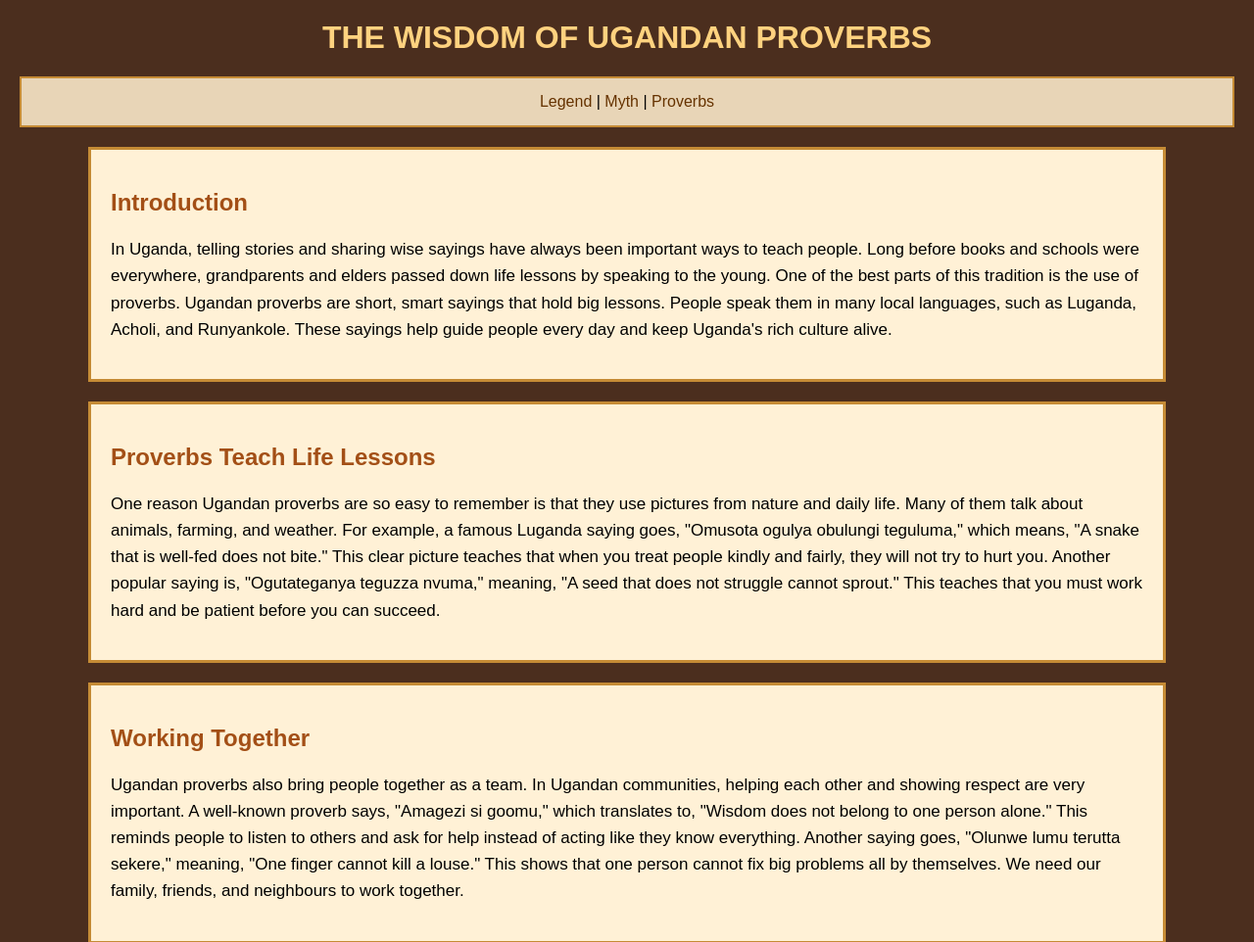
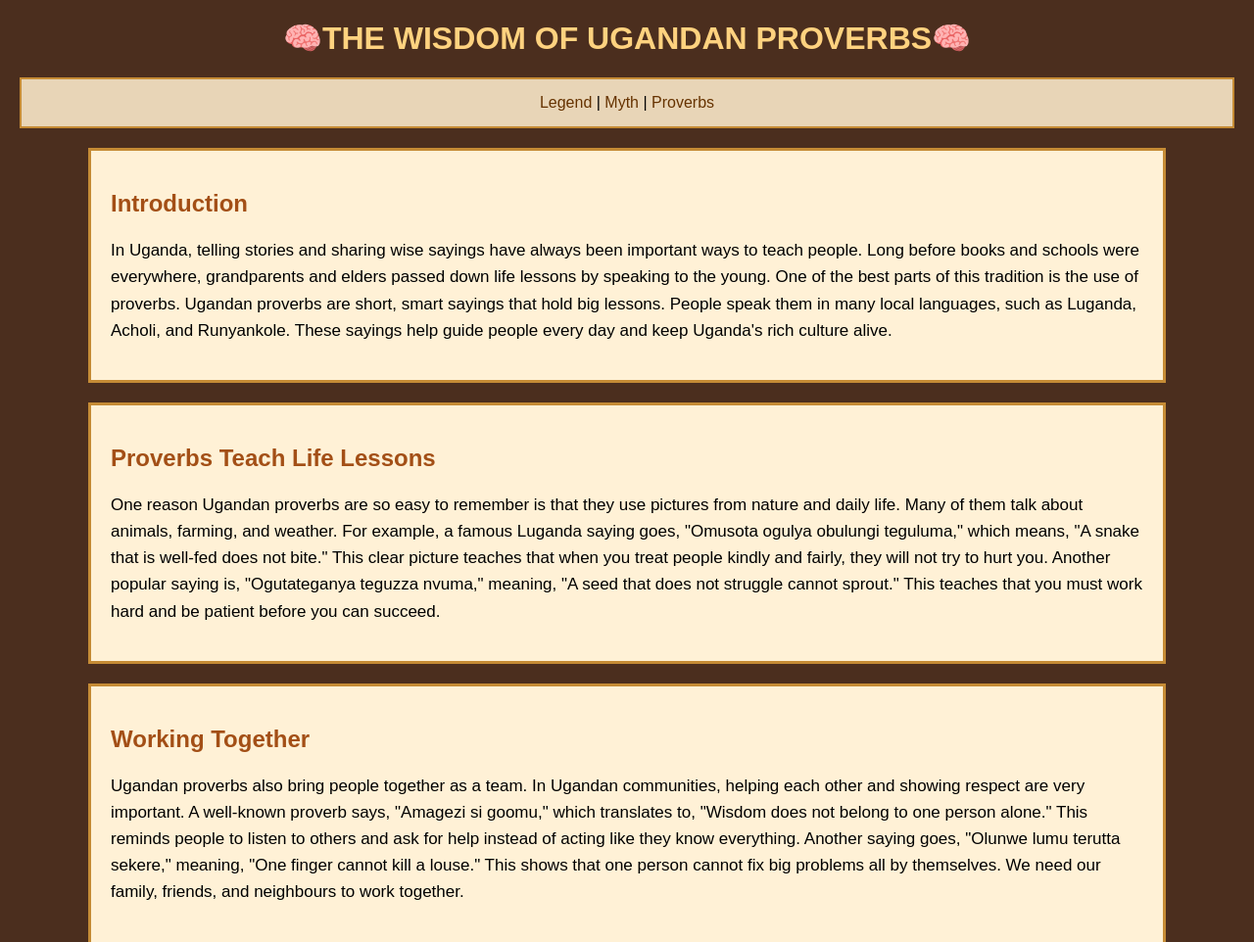
Before and after one commit to jeremiahkatumba-ai/english, a plain HTML site: page Proverbs.html in a window 1280 px wide. Shown: the top 962 px of the page at 98% size. Drawn offline with Linux system fonts and the light colour scheme.

Commit message:
Add emoji to the title of Proverbs page

```diff
--- a/Proverbs.html
+++ b/Proverbs.html
@@ -56,7 +56,7 @@
 
 <body>
 
-    <h1>THE WISDOM OF UGANDAN PROVERBS</h1>
+    <h1>🧠THE WISDOM OF UGANDAN PROVERBS🧠</h1>
 
     <div class="menu">
 
```
